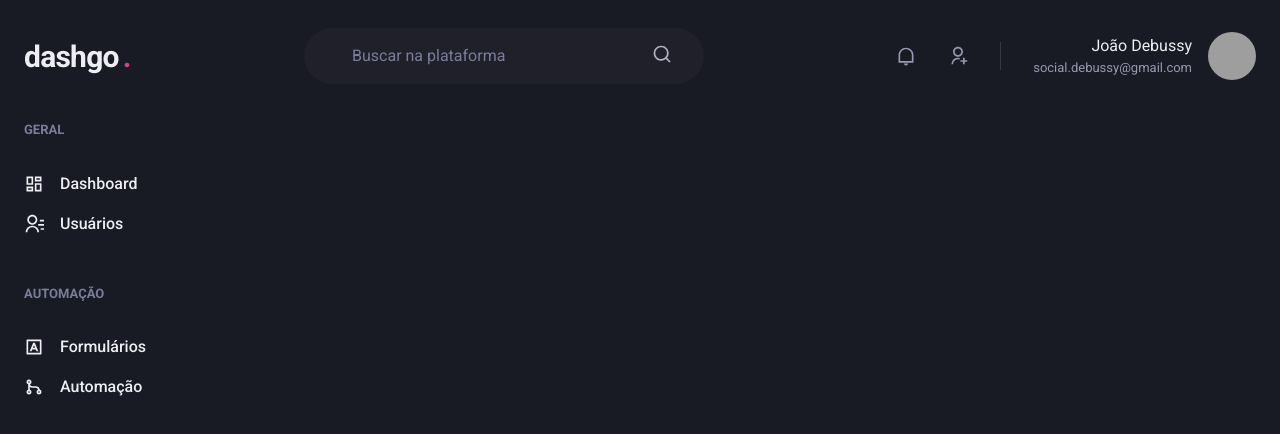
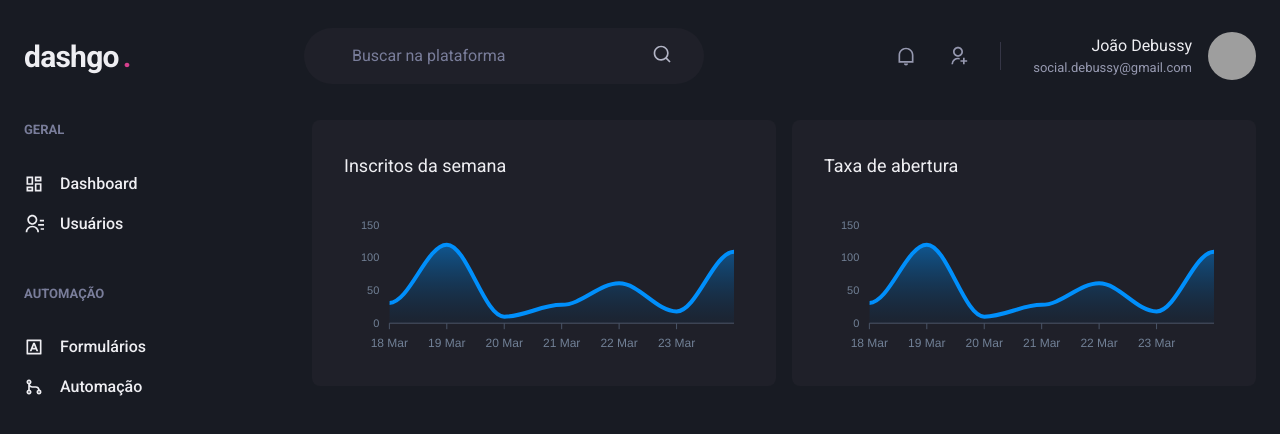
Before and after one commit to dbssy/dashgo, a Next.js app: page /dashboard in a window 1280 px wide. Shown: the top 434 px of the page. Built offline with nearby package versions, Linux system fonts and the light colour scheme; grey boxes are pictures that could not be loaded.

Commit message:
feat: creating charts on dashboard page

```diff
--- a/package.json
+++ b/package.json
@@ -12,9 +12,11 @@
     "@chakra-ui/react": "^2.3.4",
     "@emotion/react": "^11",
     "@emotion/styled": "^11",
+    "apexcharts": "^3.35.5",
     "framer-motion": "^6",
     "next": "12.3.1",
     "react": "18.2.0",
+    "react-apexcharts": "^1.4.0",
     "react-dom": "18.2.0",
     "react-icons": "^4.4.0"
   },
--- a/src/pages/dashboard.tsx
+++ b/src/pages/dashboard.tsx
@@ -1,21 +1,87 @@
-import { Flex } from '@chakra-ui/react';
+import { Box, Flex, SimpleGrid, Text, theme } from '@chakra-ui/react';
+import dynamic from 'next/dynamic';
+
+const Chart = dynamic(() => import('react-apexcharts'), {
+  ssr: false,
+});
 
 import { Header } from '../components/Header';
 import { Sidebar } from '../components/Sidebar';
+
+const options = {
+  chart: {
+    toolbar: {
+      show: false,
+    },
+    zoom: {
+      enabled: false,
+    },
+    foreColor: theme.colors.gray[500],
+  },
+  grid: {
+    show: false,
+  },
+  dataLabels: {
+    enabled: false,
+  },
+  tooltip: {
+    enabled: false,
+  },
+  xaxis: {
+    type: 'datetime',
+    axisBorder: {
+      color: theme.colors.gray[600],
+    },
+    axisTicks: {
+      color: theme.colors.gray[600],
+    },
+    categories: [
+      '2021-03-18T00:00:00.000Z',
+      '2021-03-19T00:00:00.000Z',
+      '2021-03-20T00:00:00.000Z',
+      '2021-03-21T00:00:00.000Z',
+      '2021-03-22T00:00:00.000Z',
+      '2021-03-23T00:00:00.000Z',
+      '2021-03-24T00:00:00.000Z',
+    ],
+  },
+  fill: {
+    opacity: 0.3,
+    type: 'gradient',
+    gradient: {
+      shade: 'dark',
+      opacityFrom: 0.7,
+      opacityTo: 0.3,
+    }
+  },
+} as const;
+
+const series = [
+  {
+    name: 'series1',
+    data: [31, 120, 10, 28, 61, 18, 109],
+  }
+];
 
 export default function Dashboard() {
   return (
     <Flex direction="column" h="100vh">
       <Header />
 
-      <Flex
-        width="100%"
-        my="6"
-        maxWidth={1480}
-        mx="auto"
-        px="6"
-      >
+      <Flex width="100%" my="6" maxWidth={1480} mx="auto" px="6">
         <Sidebar />
+
+        <SimpleGrid flex="1" gap="4" minChildWidth="320px" alignItems="flex-start">
+          <Box p="8" bg="gray.800" borderRadius={8} pb="4">
+            <Text fontSize="lg" mb="4">Inscritos da semana</Text>
+            <Chart options={options} series={series} type="area" height={160} />
+          </Box>
+
+         <Box p="8" bg="gray.800" borderRadius={8} pb="4">
+            <Text fontSize="lg" mb="4">Taxa de abertura</Text>
+            <Chart options={options} series={series} type="area" height={160} />
+          </Box>
+        </SimpleGrid>
       </Flex>
     </Flex>
   );
```
Also changed, not shown: 1 other file (tests, documents, lock files or other folders).
